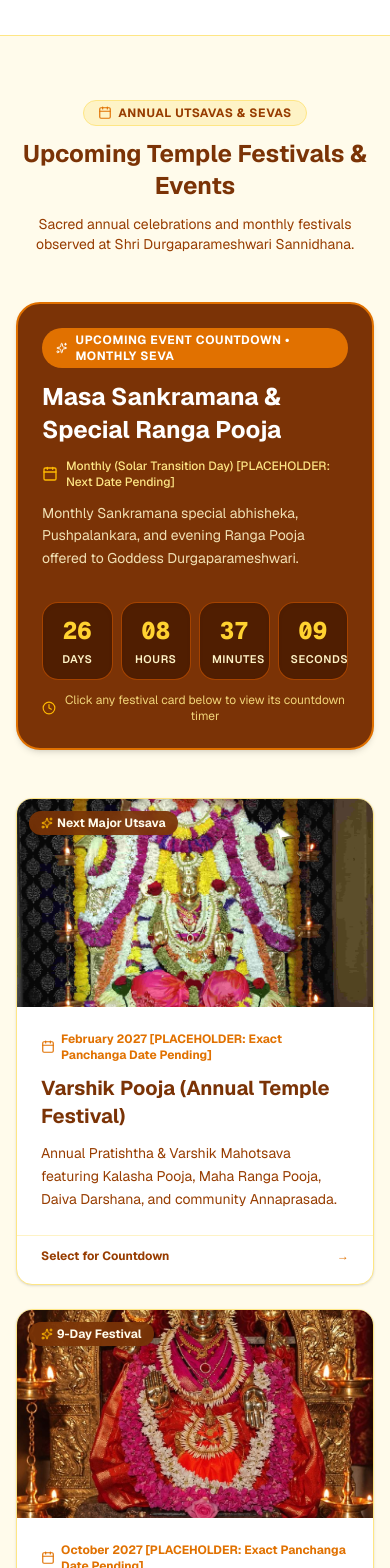
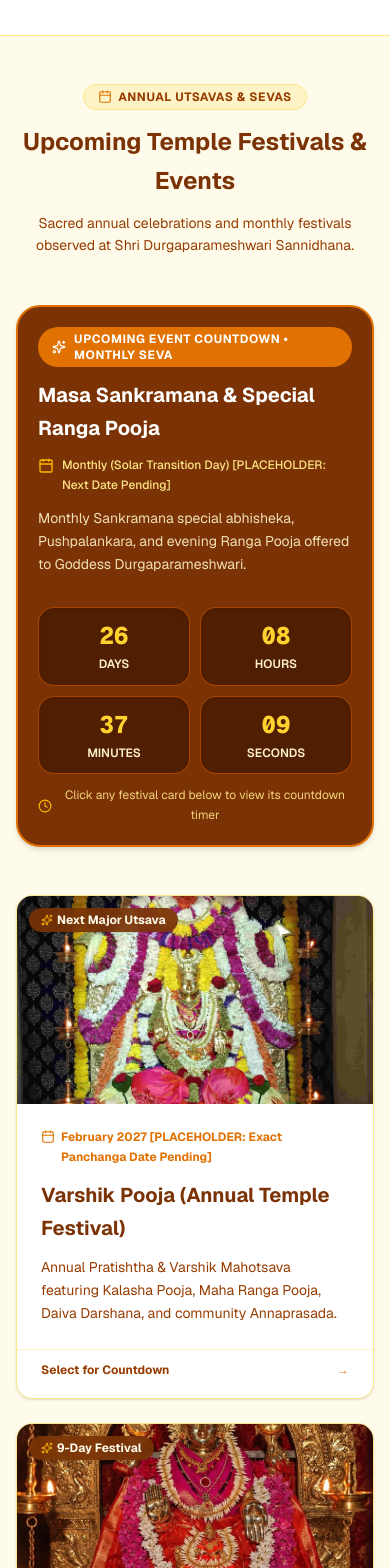
Before and after one commit to sushanth-poojary-27/temple-web-portal, a Next.js app: page / in a window 390 px wide. Shown: the part 3960-5528 px from the top of the page. Built offline with nearby package versions, Linux system fonts and the light colour scheme.

Commit message:
feat(events): add subtle hover elevation and mobile overflow fixes to festival cards

```diff
--- a/src/components/EventsSection.tsx
+++ b/src/components/EventsSection.tsx
@@ -65,7 +65,7 @@ export default function EventsSection() {
   return (
     <section
       id="events"
-      className="scroll-mt-24 py-16 sm:py-20 bg-amber-50 text-amber-900"
+      className="scroll-mt-24 py-12 md:py-20 bg-amber-50 text-amber-900"
     >
       <div className="max-w-7xl mx-auto px-4 sm:px-6 lg:px-8 space-y-12">
         {/* Section Heading */}
@@ -76,13 +76,13 @@ export default function EventsSection() {
               {t("Annual Utsavas & Sevas", "ವಾರ್ಷಿಕ ಉತ್ಸವಗಳು ಮತ್ತು ಸೇವೆಗಳು")}
             </span>
           </span>
-          <h2 className="text-2xl sm:text-3xl md:text-4xl font-bold text-amber-900">
+          <h2 className="text-2xl sm:text-3xl md:text-4xl font-bold text-amber-900 leading-relaxed break-words">
             {t(
               "Upcoming Temple Festivals & Events",
               "ಶ್ರೀ ಕ್ಷೇತ್ರದ ಮುಂಬರುವ ಉತ್ಸವಗಳು ಮತ್ತು ವಿಶೇಷ ಪೂಜೆಗಳು"
             )}
           </h2>
-          <p className="text-sm sm:text-base text-amber-800">
+          <p className="text-sm sm:text-base text-amber-800 leading-relaxed break-words">
             {t(
               `Sacred annual celebrations and monthly festivals observed at ${siteData.shortName}.`,
               `${siteData.shortNameKn} ಕ್ಷೇತ್ರದಲ್ಲಿ ಆಚರಿಸಲಾಗುವ ವಾರ್ಷಿಕ ಮಹೋತ್ಸವಗಳು ಹಾಗೂ ಮಾಸಿಕ ವಿಶೇಷ ಸೇವೆಗಳು.`
@@ -91,28 +91,28 @@ export default function EventsSection() {
         </div>
 
         {/* Interactive Countdown Banner for Next / Selected Festival */}
-        <div className="rounded-3xl bg-amber-900 text-amber-50 p-6 sm:p-8 lg:p-10 shadow-md border-2 border-amber-600">
+        <div className="rounded-3xl bg-amber-900 text-amber-50 p-5 sm:p-8 lg:p-10 shadow-md border-2 border-amber-600">
           <div className="grid grid-cols-1 lg:grid-cols-12 gap-8 items-center">
-            <div className="lg:col-span-7 space-y-3">
-              <div className="inline-flex items-center gap-2 rounded-full bg-amber-600 px-3.5 py-1 text-xs font-bold uppercase tracking-wider text-white">
-                <Sparkles className="w-3.5 h-3.5" />
-                <span>
+            <div className="lg:col-span-7 min-w-0 space-y-3">
+              <div className="inline-flex max-w-full items-center gap-2 rounded-full bg-amber-600 px-3.5 py-1 text-xs font-bold uppercase tracking-wider text-white">
+                <Sparkles className="w-3.5 h-3.5 shrink-0" />
+                <span className="min-w-0 break-words">
                   {t(
                     `Upcoming Event Countdown • ${selectedFestival.badge}`,
                     `ಉತ್ಸವದ ಕ್ಷಣಗಣನೆ • ${selectedFestival.badgeKn}`
                   )}
                 </span>
               </div>
-              <h3 className="text-2xl sm:text-3xl font-bold text-white leading-snug">
+              <h3 className="text-xl sm:text-2xl md:text-3xl font-bold text-white leading-relaxed sm:leading-snug break-words">
                 {t(selectedFestival.name, selectedFestival.nameKn)}
               </h3>
-              <p className="text-xs sm:text-sm text-amber-200 flex items-center gap-2 font-medium">
-                <Calendar className="w-4 h-4 text-amber-400 shrink-0" />
-                <span>
+              <p className="text-xs sm:text-sm text-amber-200 flex items-start gap-2 font-medium leading-relaxed min-w-0">
+                <Calendar className="w-4 h-4 text-amber-400 shrink-0 mt-0.5" />
+                <span className="min-w-0 break-words">
                   {t(selectedFestival.dateLabel, selectedFestival.dateLabelKn)}
                 </span>
               </p>
-              <p className="text-sm text-amber-100/90 leading-relaxed">
+              <p className="text-sm text-amber-100/90 leading-relaxed break-words">
                 {t(
                   selectedFestival.description,
                   selectedFestival.descriptionKn
@@ -121,8 +121,8 @@ export default function EventsSection() {
             </div>
 
             {/* Live Countdown Boxes */}
-            <div className="lg:col-span-5">
-              <div className="grid grid-cols-4 gap-2 sm:gap-3 text-center">
+            <div className="lg:col-span-5 min-w-0">
+              <div className="grid grid-cols-2 sm:grid-cols-4 gap-2.5 sm:gap-3 text-center">
                 {[
                   {
                     label: t("Days", "ದಿನಗಳು"),
@@ -150,13 +150,13 @@ export default function EventsSection() {
                         ? String(unit.value).padStart(2, "0")
                         : unit.value}
                     </div>
-                    <div className="mt-1 text-[11px] sm:text-xs font-semibold uppercase tracking-wider text-amber-100">
+                    <div className="mt-1 text-xs font-semibold uppercase tracking-normal sm:tracking-wider text-amber-100 leading-snug">
                       {unit.label}
                     </div>
                   </div>
                 ))}
               </div>
-              <p className="mt-3 text-center text-xs text-amber-200/90 flex items-center justify-center gap-1.5">
+              <p className="mt-3 text-center text-xs text-amber-200/90 flex items-center justify-center gap-1.5 leading-relaxed">
                 <Clock className="w-3.5 h-3.5 text-amber-400 shrink-0" />
                 <span>
                   {t(
@@ -185,7 +185,7 @@ export default function EventsSection() {
                     setSelectedFestival(festival);
                   }
                 }}
-                className={`group cursor-pointer rounded-2xl bg-white overflow-hidden border transition-all flex flex-col justify-between ${
+                className={`group min-w-0 cursor-pointer rounded-2xl bg-white overflow-hidden border transition duration-200 hover:-translate-y-0.5 active:scale-[0.99] flex flex-col justify-between ${
                   isSelected
                     ? "border-amber-600 ring-2 ring-amber-600/30 shadow-md"
                     : "border-amber-200 shadow-sm hover:border-amber-600 hover:shadow-md"
@@ -211,25 +211,25 @@ export default function EventsSection() {
 
                   {/* Card Body */}
                   <div className="p-6 space-y-3">
-                    <div className="flex items-center gap-1.5 text-xs font-bold text-amber-600">
-                      <Calendar className="w-3.5 h-3.5 shrink-0" />
-                      <span>
+                    <div className="flex items-start gap-1.5 text-xs font-bold text-amber-600 leading-relaxed min-w-0">
+                      <Calendar className="w-3.5 h-3.5 shrink-0 mt-0.5" />
+                      <span className="min-w-0 break-words">
                         {t(festival.dateLabel, festival.dateLabelKn)}
                       </span>
                     </div>
 
-                    <h3 className="text-xl font-bold text-amber-900 group-hover:text-amber-600 transition-colors leading-snug">
+                    <h3 className="text-xl font-bold text-amber-900 group-hover:text-amber-600 transition-colors duration-200 leading-relaxed break-words">
                       {t(festival.name, festival.nameKn)}
                     </h3>
 
-                    <p className="text-sm text-amber-800 leading-relaxed">
+                    <p className="text-sm text-amber-800 leading-relaxed break-words">
                       {t(festival.description, festival.descriptionKn)}
                     </p>
                   </div>
                 </div>
 
                 {/* Card Footer */}
-                <div className="px-6 pb-5 pt-3 border-t border-amber-100 flex items-center justify-between text-xs font-bold">
+                <div className="px-6 pb-5 pt-3 border-t border-amber-100 flex items-center justify-between text-xs font-bold min-h-[44px]">
                   <span
                     className={
                       isSelected ? "text-amber-600" : "text-amber-800"
@@ -242,7 +242,7 @@ export default function EventsSection() {
                         )
                       : t("Select for Countdown", "ಕ್ಷಣಗಣನೆಗಾಗಿ ಆಯ್ಕೆಮಾಡಿ")}
                   </span>
-                  <span className="text-amber-600 group-hover:translate-x-0.5 transition-transform">
+                  <span className="text-amber-600 group-hover:translate-x-0.5 transition-transform duration-200">
                     →
                   </span>
                 </div>
```
